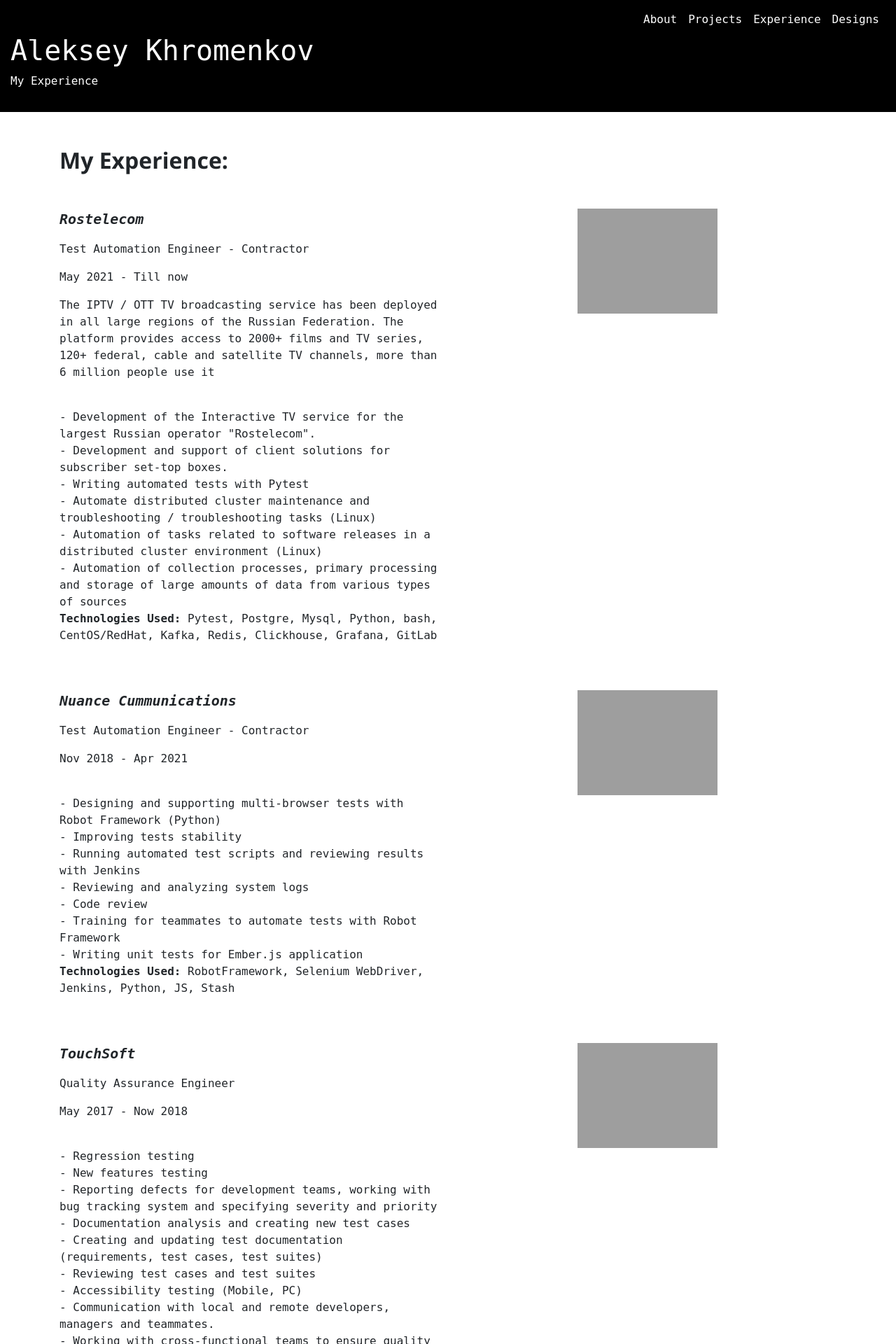
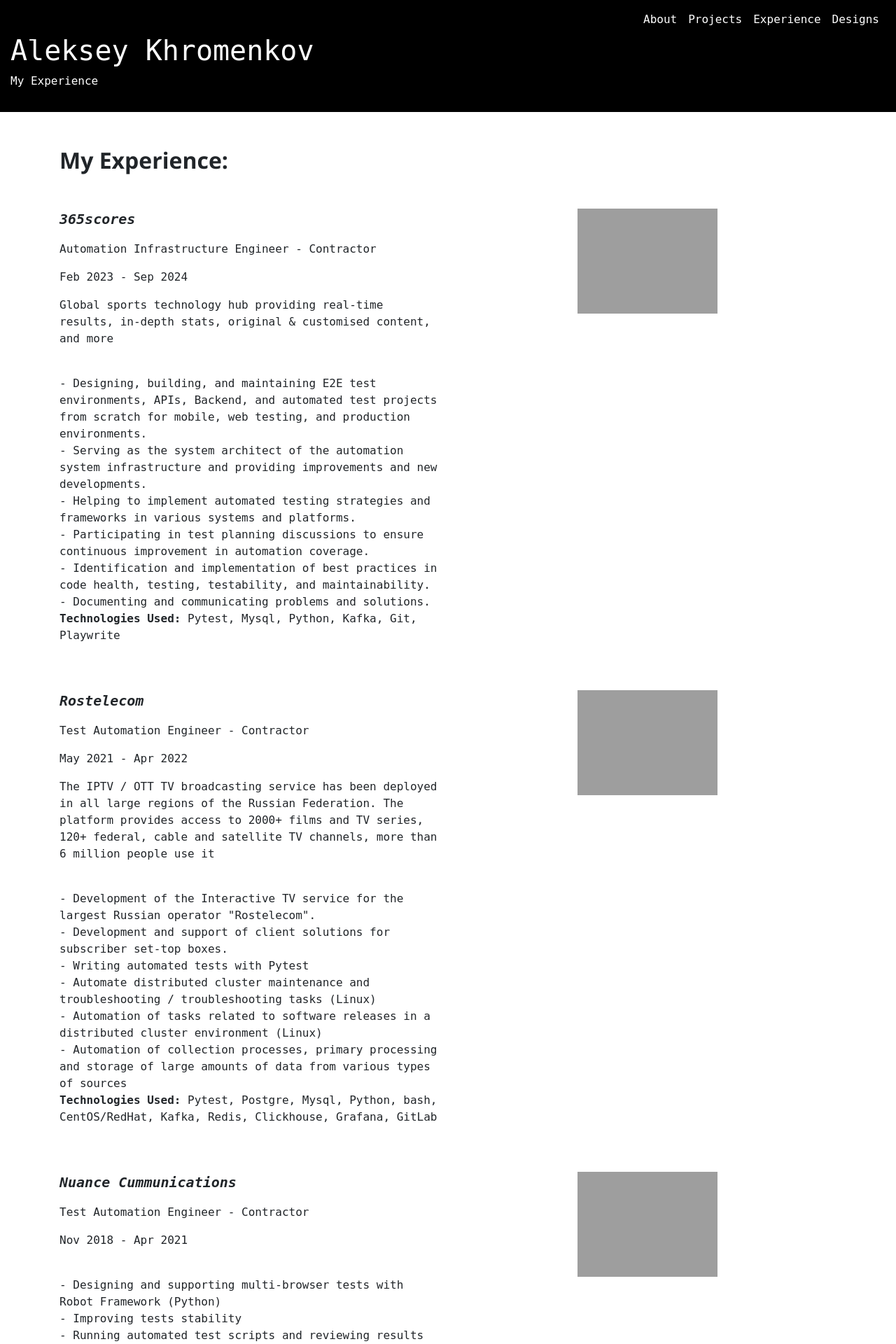
Before and after one commit to alekseyby/flk, a Flask app: page /experience in a window 1280 px wide. Shown: the top 1920 px of the page at 70% size. Run offline with Flask 2, Linux system fonts and the light colour scheme; some libraries are stand-ins or nearby versions; some web fonts are replaced; grey boxes are pictures that could not be loaded.

Commit message:
Update experience.html

```diff
--- a/templates/experience.html
+++ b/templates/experience.html
@@ -25,9 +25,29 @@
                <div class="row recent-proj">
                   <div class="col-md-6">
                      <div class="project-description">
+                        <p class="project-title"><em>365scores</em></p>
+                        <p>Automation Infrastructure Engineer - Contractor</p>
+                        <p>Feb 2023 - Sep 2024 </p>
+                        <p>Global sports technology hub providing real-time results, in-depth stats, original & customised content, and more</p>
+                        <br>- Designing, building, and maintaining E2E test environments, APIs, Backend, and automated test projects from scratch for mobile, web testing, and production environments.
+                        <br>- Serving as the system architect of the automation system infrastructure and providing improvements and new developments.
+                        <br>- Helping to implement automated testing strategies and frameworks in various systems and platforms.
+                        <br>- Participating in test planning discussions to ensure continuous improvement in automation coverage.
+                        <br>- Identification and implementation of best practices in code health, testing, testability, and maintainability.
+                        <br>- Documenting and communicating problems and solutions.
+                        <p><strong>Technologies Used:</strong> Pytest, Mysql, Python, Kafka, Git, Playwrite</p>
+                     </div>
+                  </div>
+                  <div class="col-md-6 pics">
+                     <img src="https://imagecache.365scores.com/image/upload/f_png,q_auto:eco,dpr_1/WebSite/logo_wide" loading="lazy" alt="365scores">
+                  </div>
+               </div>
+               <div class="row recent-proj">
+                  <div class="col-md-6">
+                     <div class="project-description">
                         <p class="project-title"><em>Rostelecom</em></p>
                         <p>Test Automation Engineer - Contractor</p>
-                        <p>May 2021 - Till now </p>
+                        <p>May 2021 - Apr 2022 </p>
                         <p>The IPTV / OTT TV broadcasting service has been deployed in all large regions of the Russian Federation. The platform provides access to 2000+ films and TV series, 120+ federal, cable and satellite TV channels, more than 6 million people use it</p>
                         <br>- Development of the Interactive TV service for the largest Russian operator "Rostelecom".
                         <br>- Development and support of client solutions for subscriber set-top boxes.
```
